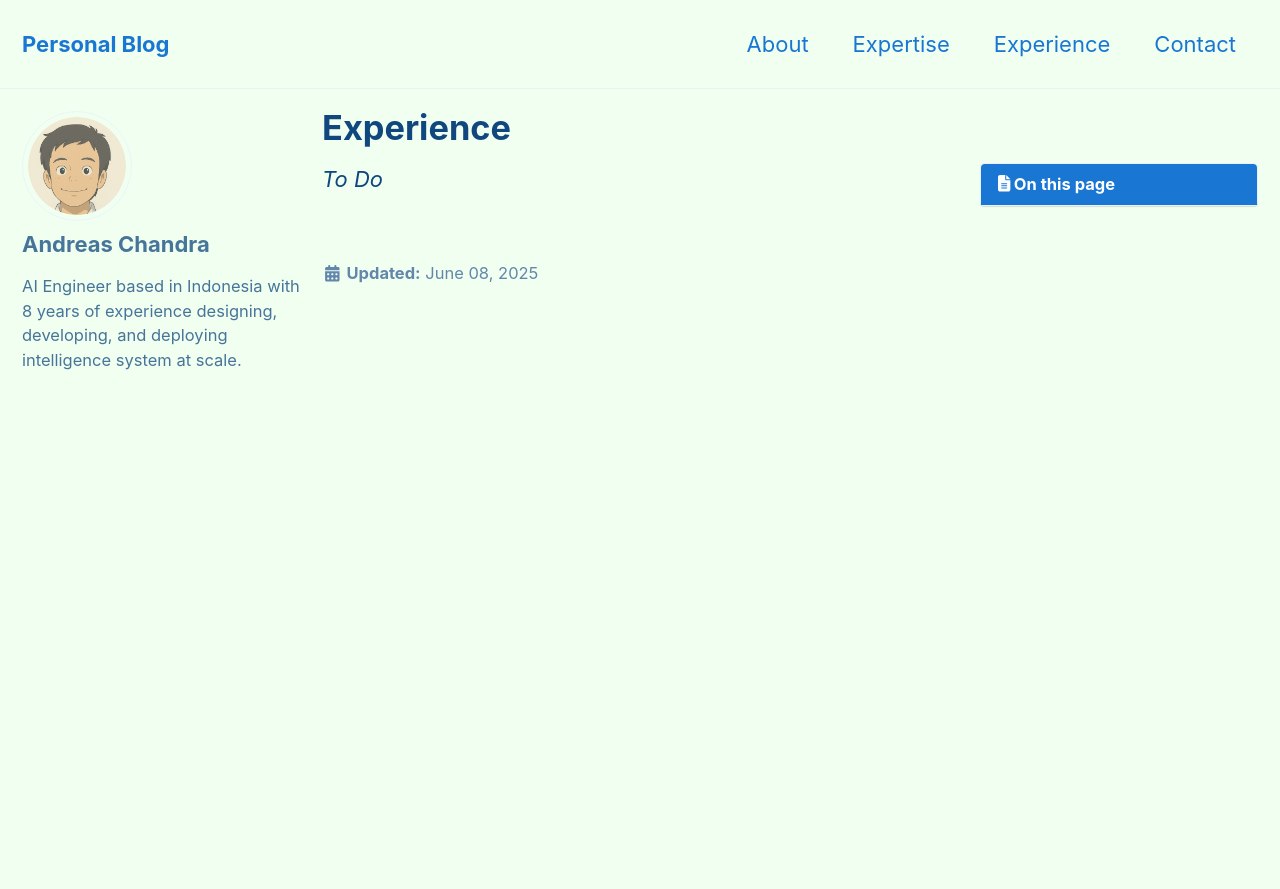
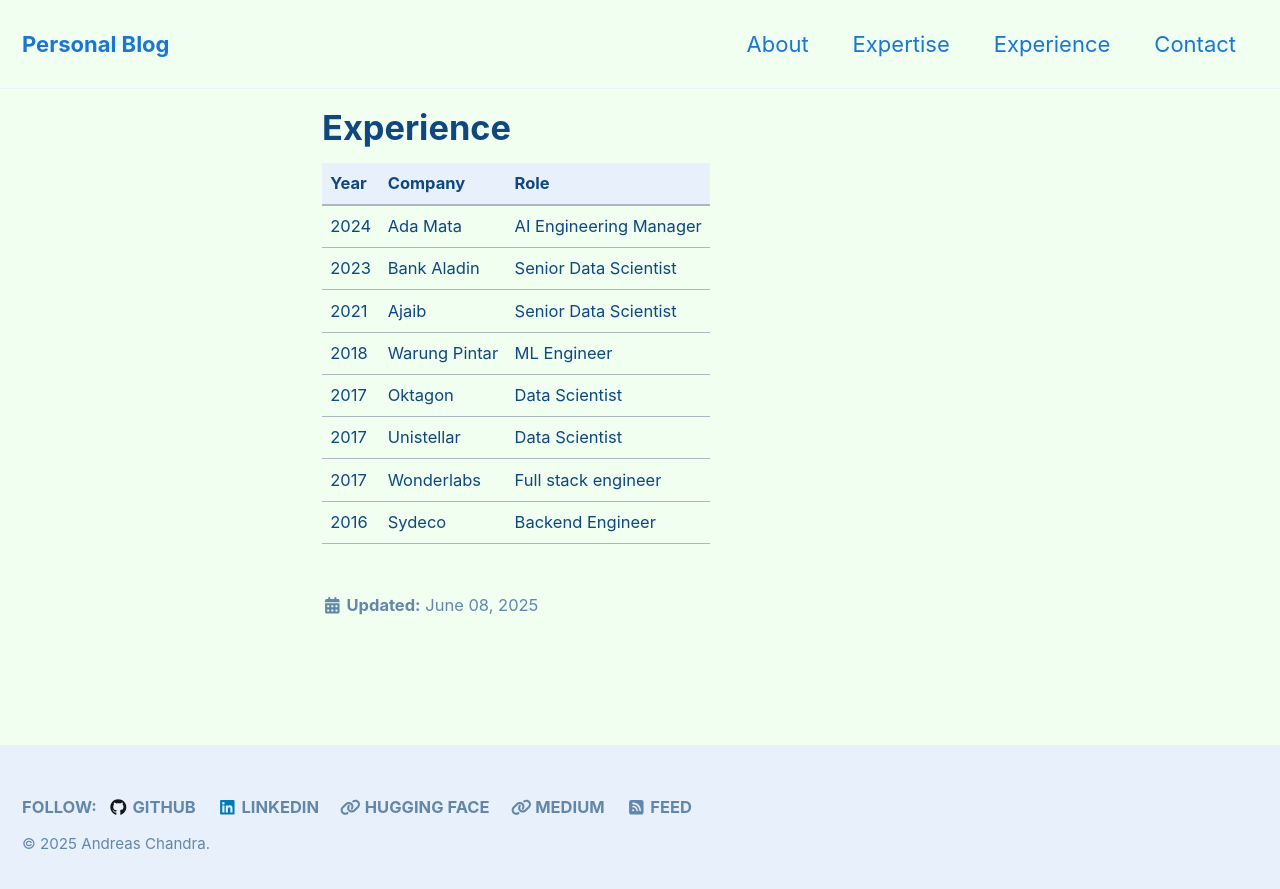
Before and after one commit to andreaschandra/andreaschandra.github.io, a Jekyll site: the page built from _pages/experience.md, in a window 1280 px wide and 900 px high. Shown: the top 889 px of the window. Built offline with Jekyll 4.4.1, drawn with Linux system fonts in a browser that asks for light colours; cached includes are drawn as plain includes.

Commit message:
update experience

```diff
--- a/_pages/experience.md
+++ b/_pages/experience.md
@@ -4,9 +4,15 @@
 excerpt: "Professional experience."
 layout: single
 last_modified_at: 2025-06-08T11:25:00
-toc: true
-toc_sticky: true
-author_profile: true
 ---
 
-_To Do_
+| Year        | Company       | Role                     |
+| ----------- | ------------- | ------------------------ |
+| 2024        | Ada Mata      | AI Engineering Manager   |
+| 2023        | Bank Aladin   | Senior Data Scientist    |
+| 2021        | Ajaib         | Senior Data Scientist    |
+| 2018        | Warung Pintar | ML Engineer              |
+| 2017        | Oktagon       | Data Scientist           |
+| 2017        | Unistellar    | Data Scientist           |
+| 2017        | Wonderlabs    | Full stack engineer      |
+| 2016        | Sydeco        | Backend Engineer         |
```
